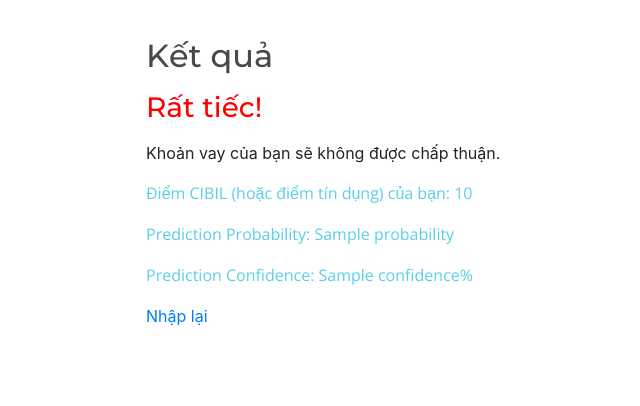
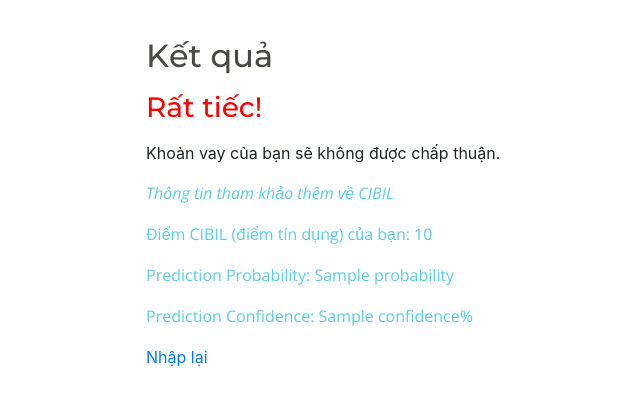
Before and after one commit to anvnguy/Loan-Repayment-Prediction-DACN, a Flask app: template templates/result.html in a window 1280 px wide. Shown: the part 168-574 px from the top of the page, without its empty margins (269-909 px from the left). Run offline with Flask 3, Linux system fonts and the light colour scheme; the template is opened without the code that fills it: most values are stand-ins (such as "Sample title", 1, 10 or a date in 2020); parts of the project's set-up code (start-up, migrations or seed data) failed here and were passed over.

Commit message:
update final -32

```diff
--- a/templates/index.html
+++ b/templates/index.html
@@ -1,4 +1,4 @@
-<!DOCTYPE html>
+{% comment %} <!DOCTYPE html>
 <html lang="en">
 <head>
     <meta charset="utf-8">
@@ -171,4 +171,4 @@
     <script src="{{url_for('static', filename='js/validator.min.js')}}"></script> <!-- jQuery for Bootstrap's JavaScript plugins -->
 	<script src="{{url_for('static', filename='js/scripts.js')}}"></script> <!-- jQuery for Bootstrap's JavaScript plugins -->
 </body>
-</html>
+</html> {% endcomment %}
--- a/templates/main.html
+++ b/templates/main.html
@@ -92,7 +92,7 @@
                                 </div>
                                 <div class="form-group">
                                     <input name="secured_loan" type="number" min="0" max="1" class="form-control-input" id="secured_loan" required>
-                                    <label class="label-control" for="secured_loan">Nhập 1 cho khoản vay có khả năng hoàn trả và 0 là ngược lại</label>
+                                    <label class="label-control" for="secured_loan">Nhập 1 đối với mức đảm bảo và nhập 0 với ngược lại</label>
                                     <div class="help-block with-errors"></div>
                                 </div>
                                 <div class="form-group">
--- a/templates/result.html
+++ b/templates/result.html
@@ -76,10 +76,12 @@
     <h2>Kết quả</h2>
     {% if prediction == 1 %}
       <p><h3 style="color: green;">Chúc mừng!</h3> Khoản vay của bạn sẽ được chấp nhận.</p>
+      <p style= "font-style: italic;">Thông tin tham khảo thêm về CIBIL</p>
     {% else %}
       <p><h3 style="color: red;">Rất tiếc!</h3> Khoản vay của bạn sẽ không được chấp thuận.</p>
+      <p style= "font-style: italic;">Thông tin tham khảo thêm về CIBIL</p>
     {% endif %}
-    <p>Điểm CIBIL (hoặc điểm tín dụng) của bạn: {{ score }}</p>
+    <p>Điểm CIBIL (điểm tín dụng) của bạn: {{ score }}</p>
     {% if 750<=score<=900 %}
       <p>Điểm CIBIL xuất sắc. Khả năng được duyệt vay rất cao.</p>
     {% elif 700<=score<=749 %}
```
